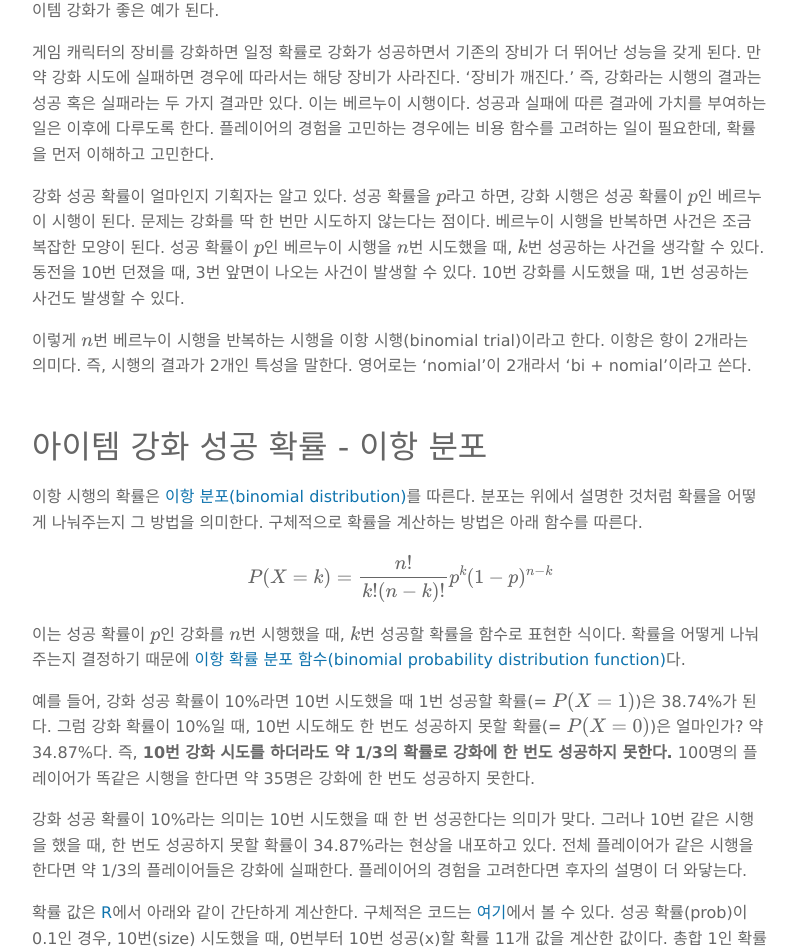
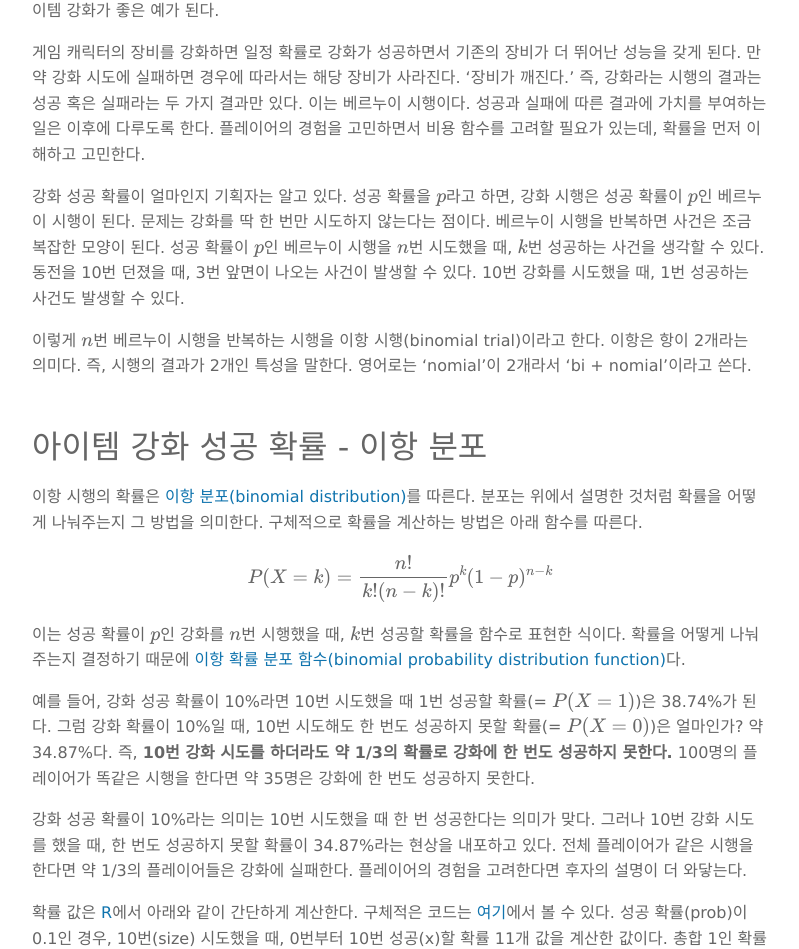
Before and after one commit to boxnwhiskr/boxnwhiskr.github.io, a Jekyll site: the page built from _posts/2015-05-21-binomial_dist_in_games.markdown, in a window 1280 px wide and 1400 px high, scrolled down 2377 px. Shown: the part 217-1166 px from the top of the window, without its empty margins (240-1039 px from the left). Built offline with Jekyll 4.4.1, drawn with Linux system fonts in a browser that asks for light colours; nearby versions of some CDN libraries; some web fonts are replaced; formulas are drawn with MathJax 3.

Commit message:
Polish sentences

```diff
--- a/_posts/2015-05-21-binomial_dist_in_games.markdown
+++ b/_posts/2015-05-21-binomial_dist_in_games.markdown
@@ -77,7 +77,7 @@ linked in [us.battle.net](http://us.battle.net/d3/en/forum/topic/7199913320)>_
 즉, 강화라는 시행의 결과는 성공 혹은 실패라는 두 가지 결과만 있다.
 이는 베르누이 시행이다.
 성공과 실패에 따른 결과에 가치를 부여하는 일은 이후에 다루도록 한다.
-플레이어의 경험을 고민하는 경우에는 비용 함수를 고려하는 일이 필요한데, 확률을 먼저 이해하고 고민한다.
+플레이어의 경험을 고민하면서 비용 함수를 고려할 필요가 있는데, 확률을 먼저 이해하고 고민한다.
 
 강화 성공 확률이 얼마인지 기획자는 알고 있다.
 성공 확률을 $p$라고 하면, 강화 시행은 성공 확률이 $p$인 베르누이 시행이 된다.
@@ -110,7 +110,7 @@ $$P(X=k) = \frac{n!}{k!(n-k)!}p^{k}(1-p)^{n-k}$$
 100명의 플레이어가 똑같은 시행을 한다면 약 35명은 강화에 한 번도 성공하지 못한다.
 
 강화 성공 확률이 10%라는 의미는 10번 시도했을 때 한 번 성공한다는 의미가 맞다.
-그러나 10번 같은 시행을 했을 때, 한 번도 성공하지 못할 확률이 34.87%라는 현상을 내포하고 있다.
+그러나 10번 강화 시도를 했을 때, 한 번도 성공하지 못할 확률이 34.87%라는 현상을 내포하고 있다.
 전체 플레이어가 같은 시행을 한다면 약 1/3의 플레이어들은 강화에 실패한다.
 플레이어의 경험을 고려한다면 후자의 설명이 더 와닿는다.
 
```
